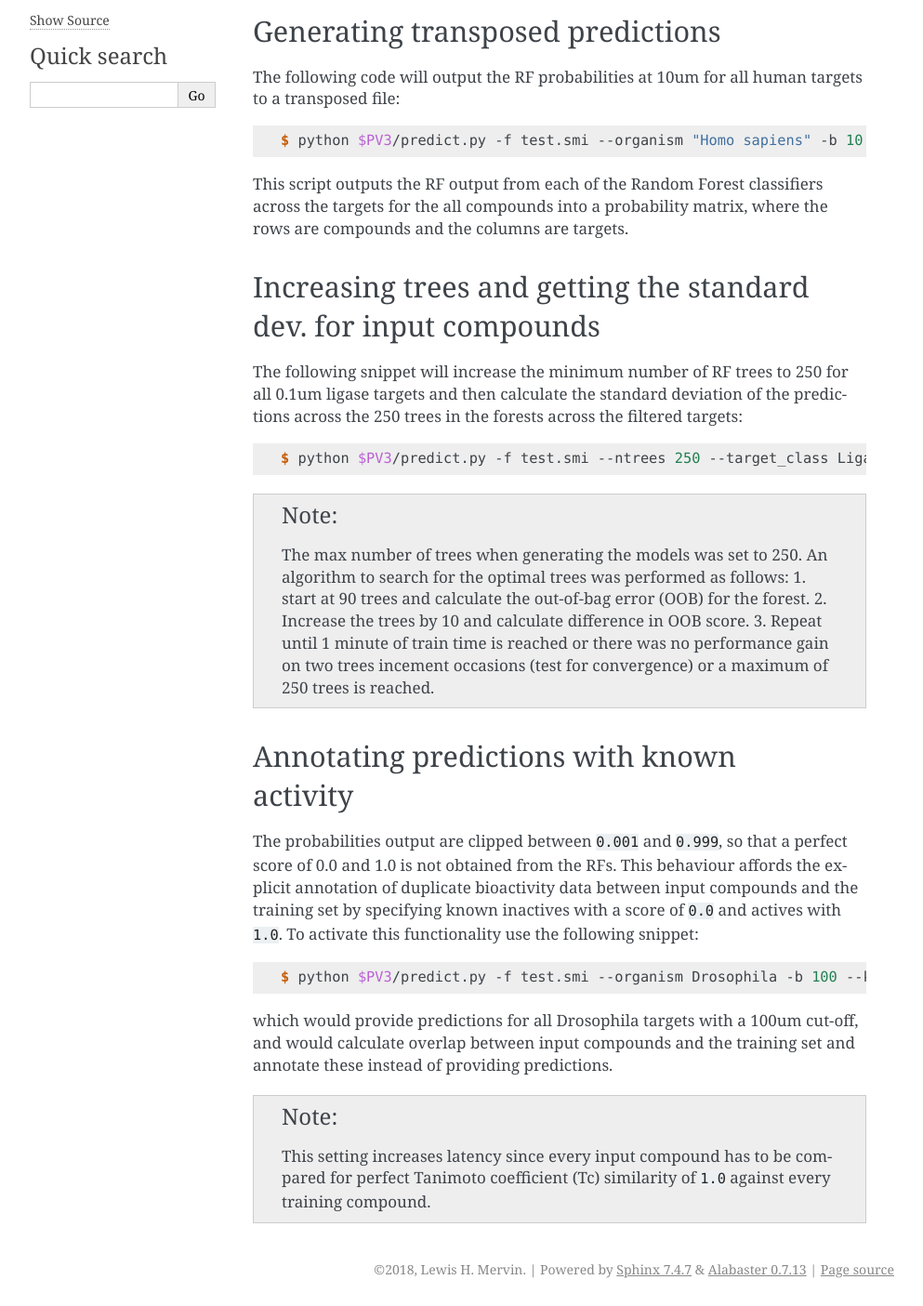
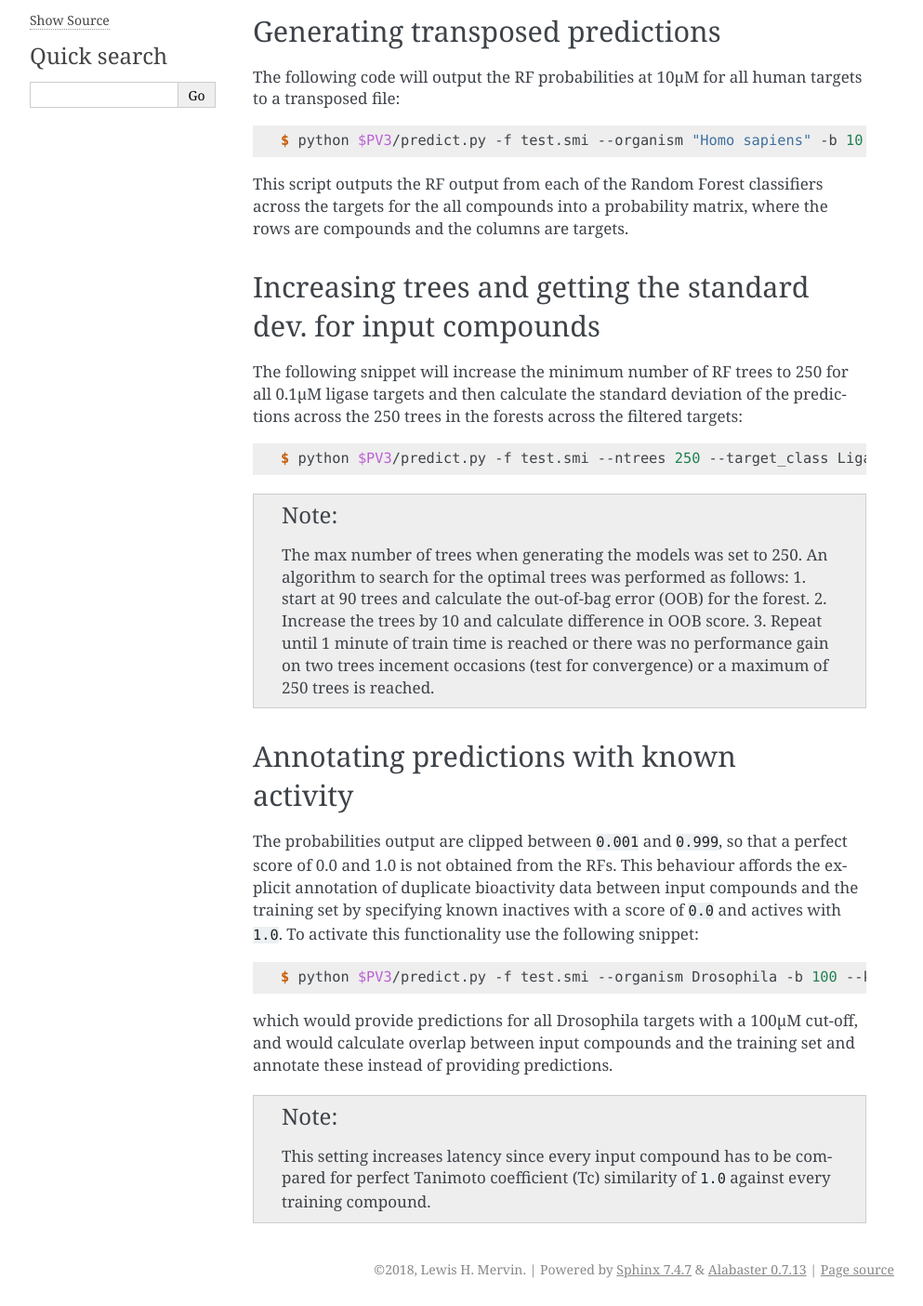
Before and after one commit to lhm30/PIDGINv3, a Sphinx documentation site: the page built from docs/usage/extended.rst, in a window 1280 px wide. Shown: the part 307-1712 px from the top of the page at 93% size, without its empty margins (148-1141 px from the left). Built offline with Sphinx 7.4.7, drawn with Linux system fonts in a browser that asks for light colours.

Commit message:
Update docs

```diff
--- a/docs/usage/command.rst
+++ b/docs/usage/command.rst
@@ -127,6 +127,10 @@ RF probability theshold (-p)
 The continuous probabilities from each model [p(activity)] for input compounds can be
 converted into binary predictions at a user-specified threshold. The choice of required
 p(activity) indicates a degree of confidence in predictions when binarizing probabilities.
+
+.. note::
+	These probabilities are different from PIDGIN `version 2`_ in that they have not been
+	Platt-scaled, since this increased the number of false positives.
 
 Applicability domain threshold (--ad / --percentile)
 ~~~~~~~~~~~~~~~~~~~~~~~~~~~~~~~~~~~~~~~~~~~~~~~~~~~~
--- a/docs/usage/extended.rst
+++ b/docs/usage/extended.rst
@@ -11,7 +11,7 @@ The input file named ``test.smi`` is used for these examples
 Generating transposed predictions
 ---------------------------------
 
-The following code will output the RF probabilities at 10um for all human targets to a
+The following code will output the RF probabilities at 10μM for all human targets to a
 transposed file:
 
 
@@ -26,7 +26,7 @@ and the columns are targets.
 Increasing trees and getting the standard dev. for input compounds
 ------------------------------------------------------------------
 
-The following snippet will increase the minimum number of RF trees to 250 for all 0.1um
+The following snippet will increase the minimum number of RF trees to 250 for all 0.1μM
 ligase targets and then calculate the standard deviation of the predictions across the 250
 trees in the forests across the filtered targets:
 
@@ -56,7 +56,7 @@ this functionality use the following snippet:
 
 	$ python $PV3/predict.py -f test.smi --organism Drosophila -b 100 --known_flag
 
-which would provide predictions for all Drosophila targets with a 100um cut-off, and would
+which would provide predictions for all Drosophila targets with a 100μM cut-off, and would
 calculate overlap between input compounds and the training set and annotate these instead
 of providing predictions.
 
```
Also changed, not shown: docs/usage/started.rst (+5 -6 lines).
